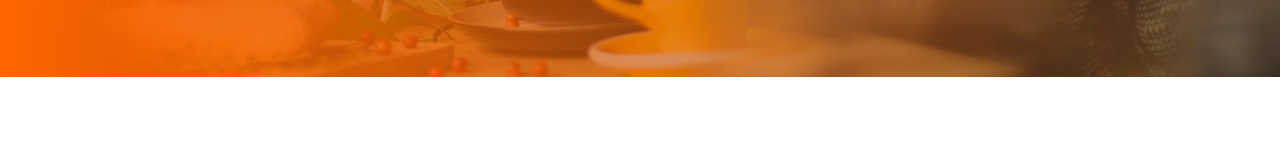
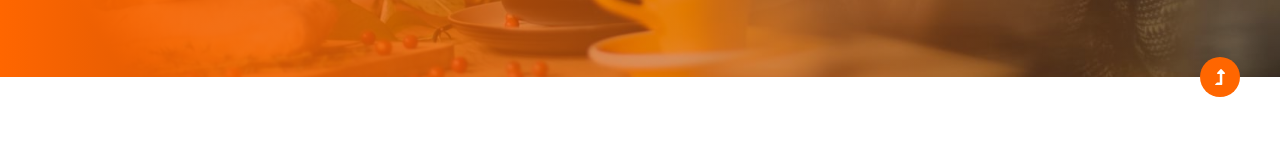
Before and after one commit to Quocbinh7416/BC14-BTL-DINER, a plain HTML site: page index.html in a window 1280 px wide. Shown: the part 623-770 px from the top of the page. Drawn offline with nearby package versions, Linux system fonts and the light colour scheme.

Commit message:
updated files

```diff
--- a/index.html
+++ b/index.html
@@ -553,7 +553,7 @@
       </div>
     </footer>
     <div class="backtotop">
-      <a href="#" class="backgitToTop cd-top text-replace js-cd-top">
+      <a href="#" class="backToTop cd-top text-replace js-cd-top">
         <i class="fa fa-level-up-alt"></i>
       </a>
     </div>
```
